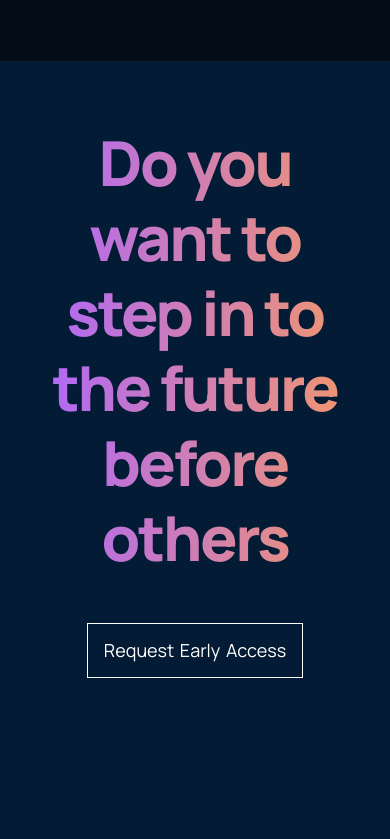
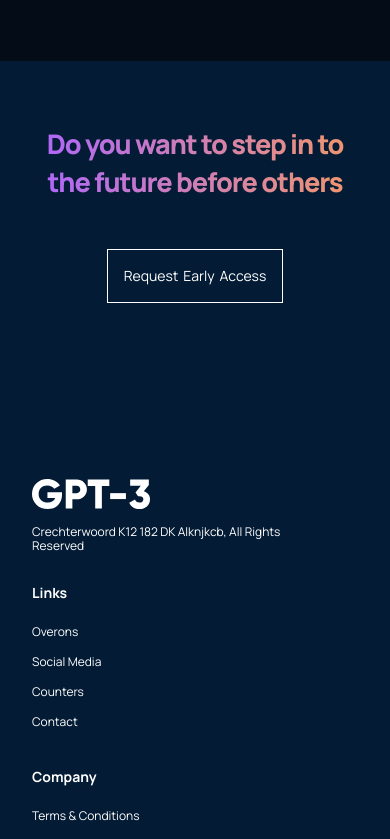
Before and after one commit to ShivanshuShekhar/GPT3-Responsive, a React (Create React App) app: page / in a window 390 px wide. Shown: the part 4880-5719 px from the top of the page. Built offline with nearby package versions, Linux system fonts and the light colour scheme.

Commit message:
Made Footer Section Responsive

```diff
--- a/src/containers/footer/footer.css
+++ b/src/containers/footer/footer.css
@@ -117,3 +117,33 @@
     line-height: 14px;
     color: #fff;
 }
+
+@media screen and (max-width: 850px) {
+    .gpt3__footer-heading h1 {
+        font-size: 44px;
+        line-height: 50px;
+    }
+}
+
+@media screen and (max-width: 550px) {
+    .gpt3__footer-heading h1 {
+        font-size: 34px;
+        line-height: 42px;
+    }
+
+    .gpt3__footer-links div {
+        margin: 1rem 0;
+    }
+
+    .gpt3__footer-btn p {
+        font-size: 14px;
+        line-height: 20px;
+    }
+}
+
+@media screen and (max-width: 400px) {
+    .gpt3__footer-heading h1 {
+        font-size: 27px;
+        line-height: 38px;
+    }
+}
```
